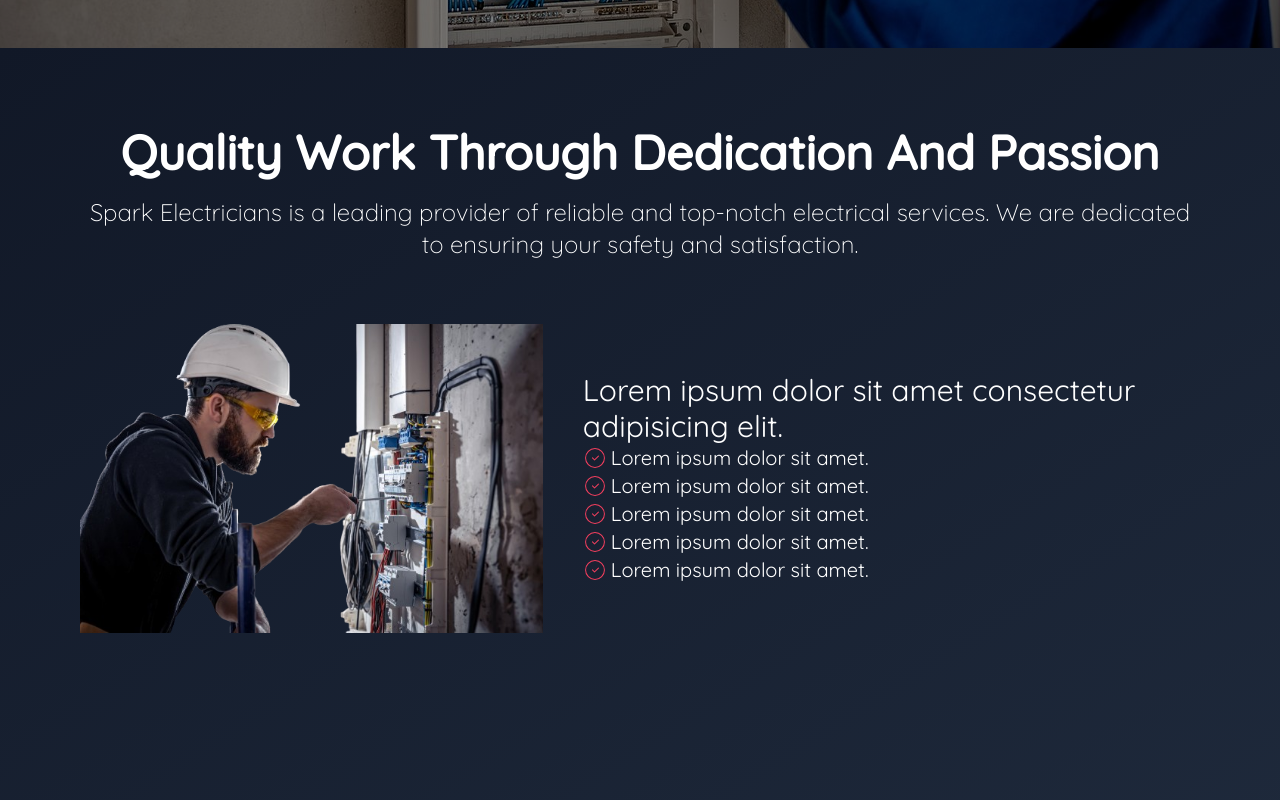
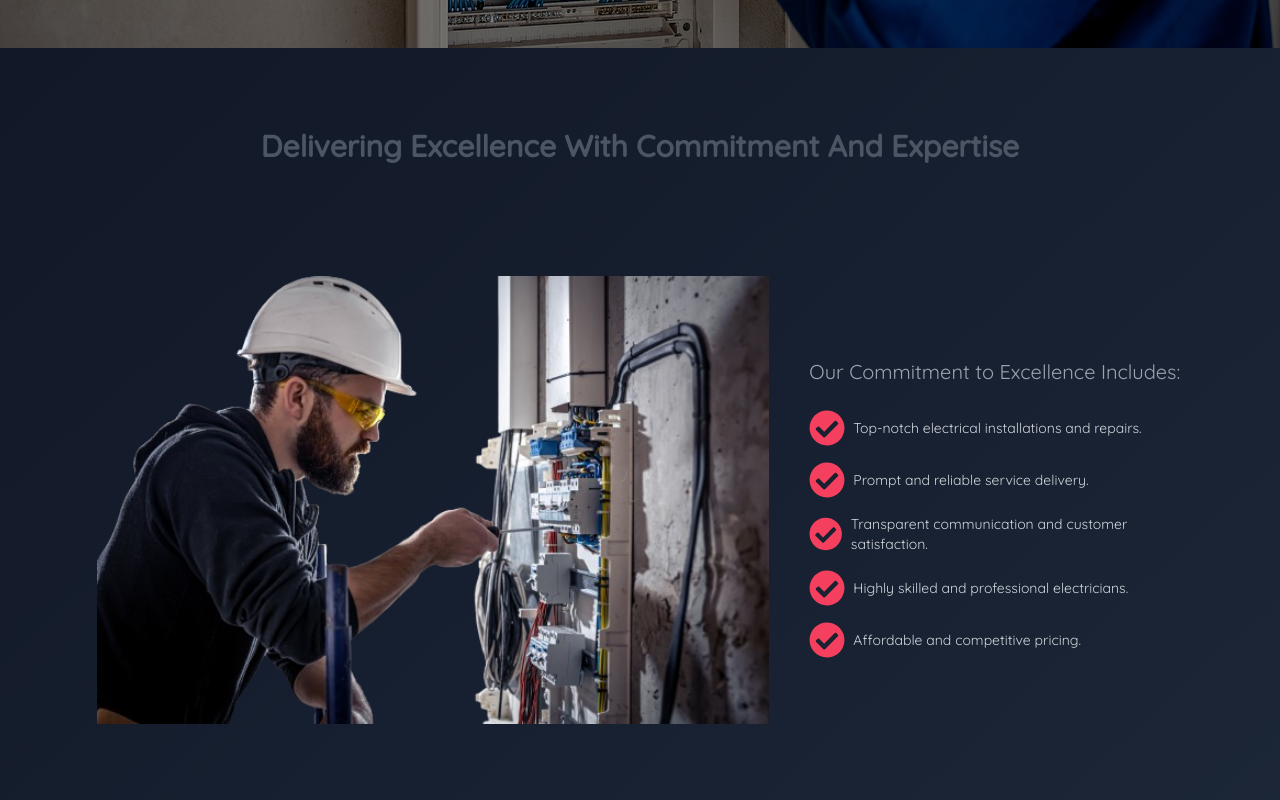
Before and after one commit to zablon-oigo/spark-electricians, a React (Vite) app: page / in a window 1280 px wide. Shown: the part 840-1640 px from the top of the page. Built offline with nearby package versions, Linux system fonts and the light colour scheme; a web font is replaced by a local one.

Commit message:
Styling About Component

```diff
--- a/src/components/homepage/About.jsx
+++ b/src/components/homepage/About.jsx
@@ -1,52 +1,72 @@
-import React from 'react'
-import about from '../../assets/images/about.png'
-import { CiCircleCheck } from "react-icons/ci";
+import React, { useEffect } from 'react';
+import AOS from 'aos';
+import 'aos/dist/aos.css';
+import aboutImage from '../../assets/images/about.png';
+import { FaCheckCircle } from 'react-icons/fa';
+import AboutCard from '../../layout/AboutCard';
+
+
 const About = () => {
+    useEffect(() => {
+        AOS.init();
+     }, []);
   return (
     <>
       <div className="min-h-screen md:px-20 md:py-20 px-5 py-5 bg-gradient-to-br from-gray-900 to-slate-800 text-white">
-        <h2 className="text-5xl font-bold text-center capitalize">
-            quality work through dedication and passion
+        <h2 className="md:text-3xl text-2xl text-gray-600 font-bold text-center capitalize">
+          Delivering Excellence with Commitment and Expertise
         </h2>
-        <p className="text-2xl text-center mt-5 font-light">
-            Spark Electricians is a leading provider of reliable and top-notch electrical services. We are dedicated to ensuring your safety and satisfaction.
-        </p>
-        <div className="my-16 flex items-center gap-10 justify-between">
-            <div className="w-full md:w-3/4">
-            <img src={about} alt="" className='' />
+
+        <div className="my-28 flex flex-col md:flex-row items-center justify-center gap-10" data-aos="fade-up" data-easing="ease-in-out" data-aos-duration="3000">
+          <div className="w-full md:w-3/5">
+            <img src={aboutImage} alt="About Spark Electricians" className="w-full" />
           </div>
-            <div className="w-full md:2/5">
-                <h2 className="text-3xl text-center md:text-start">
-                    Lorem ipsum dolor sit amet consectetur adipisicing elit.
+          <div className="w-full md:w-1/3 mt-4">
+            <h2 className="text-xl text-gray-400 text-center md:text-start">
+              Our Commitment to Excellence Includes:
             </h2>
-                <ul className="text-xl w-full flex flex-col">
-                    <li className="inline-flex items-center gap-1">
-                    <CiCircleCheck  className='text-2xl text-rose-500'/>
-                    Lorem ipsum dolor sit amet.
+            <ul className="grid grid-cols-1 place-content-center  gap-4 mt-6">
+              <li className="flex  items-center gap-2">
+                <FaCheckCircle className="text-4xl text-rose-500 " />
+                <span className="md:text-md text-sm text-gray-300">
+                Top-notch electrical installations and repairs.
+                </span>
               </li>
-                    <li className="inline-flex items-center gap-1">
-                    <CiCircleCheck  className='text-2xl text-rose-500'/>
-                    Lorem ipsum dolor sit amet.
+              <li className="flex  items-center gap-2">
+                <FaCheckCircle className="text-4xl text-rose-500 " />
+                <span className="md:text-md text-sm text-gray-300">
+                Prompt and reliable service delivery.
+                </span>
               </li>
-                    <li className="inline-flex items-center gap-1">
-                    <CiCircleCheck  className='text-2xl text-rose-500'/>
-                    Lorem ipsum dolor sit amet.
+              <li className="flex items-center justify-center gap-2">
+                <FaCheckCircle className="text-4xl text-rose-500 " />
+                <span className="md:text-md text-sm text-gray-300">
+                Transparent communication and customer satisfaction.
+                </span>
               </li>
-                    <li className="inline-flex items-center gap-1">
-                    <CiCircleCheck  className='text-2xl text-rose-500'/>
-                    Lorem ipsum dolor sit amet.
+              <li className="flex  items-center gap-2">
+                <FaCheckCircle className="text-4xl text-rose-500 " />
+                <span className="md:text-md text-sm text-gray-300">
+                Highly skilled and professional electricians.
+                </span>
               </li>
-                    <li className="inline-flex items-center gap-1">
-                    <CiCircleCheck  className='text-2xl text-rose-500'/>
-                    Lorem ipsum dolor sit amet.
+              <li className="flex  items-center gap-2">
+                <FaCheckCircle className="text-4xl text-rose-500 " />
+                <span className="md:text-md text-sm text-gray-300">
+                Affordable and competitive pricing.
+                </span>
               </li>
-
             </ul>
           </div>
+
+        </div>
+        <div className="" data-aos="fade-up" data-easing="linear" data-aos-duration="3000">
+            <AboutCard/>
+
           </div>
       </div>
     </>
-  )
-}
+  );
+};
 
-export default About
+export default About;
```
Lines whose indentation alone changed are shown as unchanged.
